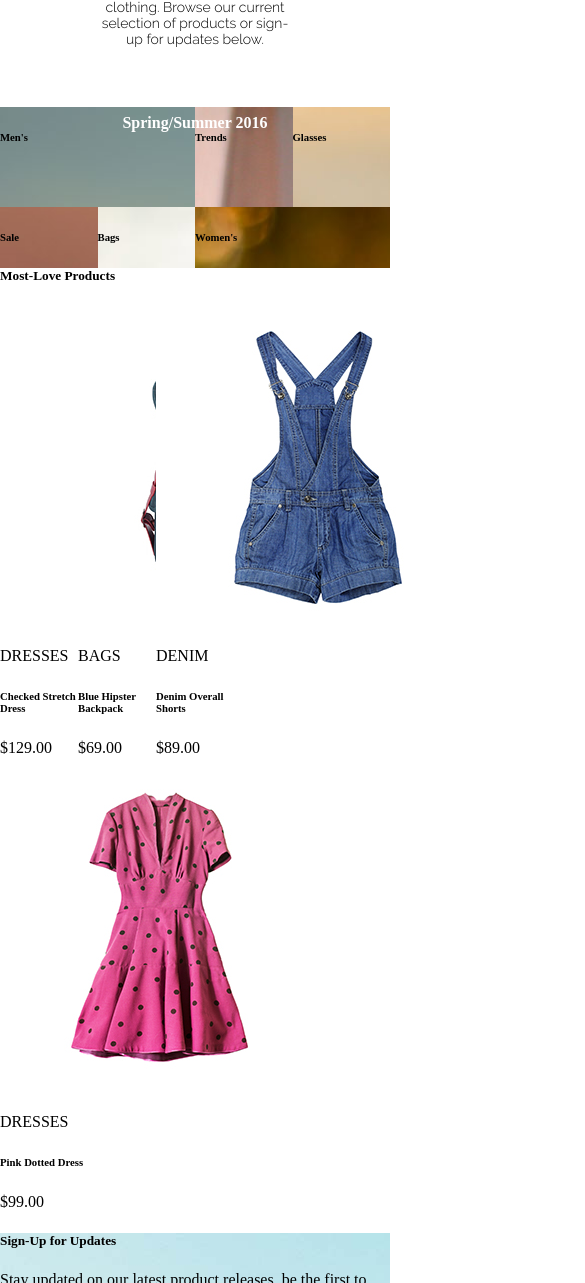
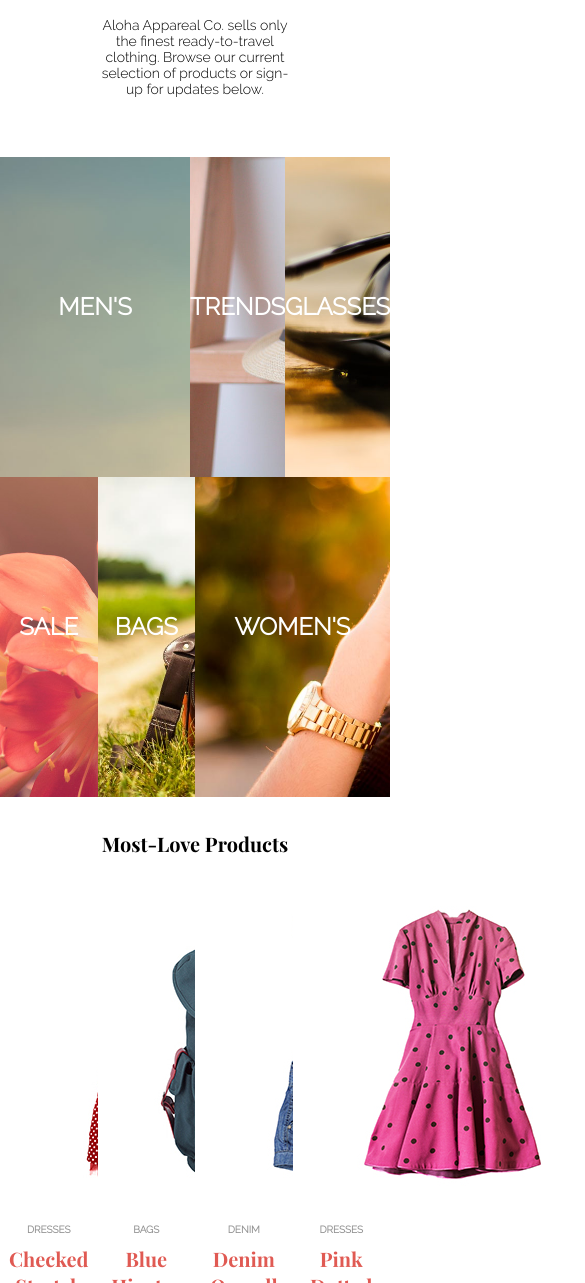
Before and after one commit to KyleFlemington/Clothing-Webiste-HomePage, a plain HTML site: page index.html in a window 390 px wide. Shown: the part 717-2000 px from the top of the page, 585 px wide, since content can reach past the window. Drawn offline with Linux system fonts and the light colour scheme.

Commit message:
Prelim Framework, still not responsive, not 100% in design

```diff
--- a/index.html
+++ b/index.html
@@ -20,51 +20,61 @@
 		<img src="./images/cart-icon.svg" class="nbt-cart">
 	</header>
 
+
+
 	<section id="main-banner">
 		<div class="main-banner-details">
 			<p class="mb-title"> NEW COLLECTION </p>
 			<h4 class="mb-season"> Spring/Summer 2016 </h4>
 		</div>
-		<img src="./images/banner-girl.png" class="mb-model">
+		<img src="./images/banner-girl.png") class="mb-model"></div>
 	</section>
+
+
 
 	<section class="cta-banner">
 		<h5> <span class="hand-crafted"> Hand Crafted </span>  Styles </h5>
 		<p class="ctab-details"> Aloha Appareal Co. sells only the finest ready-to-travel clothing. Browse our current selection of products or sign-up for updates below. </p>
 	</section>
 
+
+
 	<section class="directory-container">
 		<div class="dr-row-1">
-			<div class="directory-mens">
+			<div id="directory-mens" class="directory">
 				<h6> Men's </h6>
 			</div>
-			<div class="directory-trends">
+			<div id="directory-trends" class="directory">
 				<h6> Trends </h6>
 			</div>
-			<div class="directory-glasses">
+			<div id="directory-glasses" class="directory">
 				<h6> Glasses </h6>
 			</div>
 		</div>
 
+
+
 		<div class="dr-row-2">
-			<div class="directory-sale">
+			<div id="directory-sale" class="directory">
 				<h6> Sale </h6>
 			</div>
-			<div class="directory-bags">
+			<div id="directory-bags" class="directory">
 				<h6> Bags </h6>
 			</div>
-			<div class="directory-womens">
+			<div id="directory-womens" class="directory">
 				<h6> Women's </h6>
 			</div>
 		</div>
 	</div>
 
+
+
 	<div class="loved-container">
 		<div class="lc-header">
-			<h5> Most-Love Products </h5>
+			<h5> <span class="most-loved"> Most-Love </span> Products </h5>
 		</div>
 		<div class="lc-Row">
-			<div class="lcr-1">
+			<div class="loved-item">
 				<div class="lcr-img">
 					<img src ="./images/checked-stretch-dress.jpg">
 				</div>
@@ -72,7 +82,7 @@
 				<h6 class="lcr-product-name"> Checked Stretch Dress </h6>
 				<p class="lcr-price"> $129.00 </p>
 			</div>
-			<div class="lcr-2">
+			<div class="loved-item">
 				<div class="lcr-img">
 					<img src ="./images/blue-hipster-backpack.jpg">
 				</div>
@@ -80,7 +90,7 @@
 				<h6 class="lcr-product-name"> Blue Hipster Backpack </h6>
 				<p class="lcr-price"> $69.00 </p>
 			</div>
-			<div class="lcr-3">
+			<div class="loved-item">
 				<div class="lcr-img">
 					<img src ="./images/demin-overall-shorts.jpg">
 				</div>
@@ -88,7 +98,7 @@
 				<h6 class="lcr-product-name"> Denim Overall Shorts </h6>
 				<p class="lcr-price"> $89.00 </p>
 			</div>
-			<div class="lcr-4">
+			<div class="loved-item">
 				<div class="lcr-img">
 					<img src ="./images/pink-dotted-dress.jpg">
 				</div>
@@ -101,24 +111,25 @@
 			</div>
 	</section>
 
+
+
 	<section class="updates-banner-container">
-		<div>
-			<h5> Sign-Up for Updates </h5>
-		</div>
-		<div>
+		<div class="update-details">
+			<h5> <span class="update-Sign-Up"> Sign-Up for </span> Updates </h5>
 			<p> Stay updated on our latest product releases, be the first to find out about upcoming sales, and get free style tips from our blog. Unsubscribe at anytime </p>
-		</div>
-		<div>
-			<form>
-				<input type="text" name="email">
-				<button> Subscribe </button>
+			<form class="subscribe">
+				<input class="subscribe-input" type="text" name="email">
+				<button class="subscribe-button"> Subscribe </button>
 			</form>
 		</div>
 	</section>
 
+
+
 	<footer id="footer">
-		<div class="ftr-left">
-					<ul>
+		<div class="footer-container">
+
+						<ul class="ftr-left">
 							<li><p> C 2016 Aloha Clothing Co </p></li>
 							<li><p> Powered by HTML and CSS </p></li>
 							<li><p> 604-999-9999  Email@email.com</p></li>
@@ -126,18 +137,19 @@
 							<li class="ftr-address"><p> 104 Broadway </p></li>
 							<li class="ftr-address"><p> Vancouver, BC </p></li>
 							</ul>
-		</div>
-		<div class="ftr-right">
-			<ul>
+
+				<ul class="ftr-right">
 					<li><i class="fa fa-facebook" aria-hidden="true"></i><span class="ftr-text">&nbsp; Facebook</span> </li>
 					<li><i class="fa fa-twitter" aria-hidden="true"></i><span class="ftr-text">&nbsp;Twitter</span></li>
 					<li><i class="fa fa-instagram" aria-hidden="true"></i><span class="ftr-text">&nbsp;Instagram</span></li>
 					<li><i class="fa fa-pinterest-p" aria-hidden="true"></i><span class="ftr-text">&nbsp;Pinterest</span></li>
 					<li><i class="fa fa-google-plus" aria-hidden="true"></i><span class="ftr-text">&nbsp;Google+</span></li>
 				</ul>
+
 		</div>
+	</footer>
 
-	</footer>
+
 
 </body>
 </html>
--- a/stylesheets/style.css
+++ b/stylesheets/style.css
@@ -61,41 +61,64 @@ footer {
 
 
 #main-banner {
-	background-image: url("../images/flower-bkgd.jpg");
-	background-repeat: no-repeat;
-	max-height: 500px;
-	height: 500px;
+	background: linear-gradient( rgba(0, 0, 0, 0.5), rgba(0, 0, 0, 0.5) ), url("../images/flower-bkgd.jpg");
+	background-repeat: repeat;
+	background-position: center;
+	background-size: contain;
+	display: flex;
+	max-height: 550px;
+	height: 550px;
 	position: relative;
 	line-height: 500px;
+	overflow: hidden;
 }
 
-#main-banner > img{
-	display: block;
-	max-height: 400px;
+.mb-model {
+	z-index: 500;
+	margin: 0;
+	margin-bottom: -100px;
+	height: 100%;
+	display: flex;
 	position: absolute;
 	bottom: 0;
-	margin: 0 auto;
-	left: 45%;
+	left: 40%;
 }
 
-#main-banner > div {
-	text-align: center;
+
+.main-banner-details {
 	color: white;
+  position: relative;
+  z-index: 1000;
+  height: 100%;
+  width: 50%;
+  margin: 0 auto;
 }
 
 .mb-title {
-	margin: 0;
+	text-align: center;
+	vertical-align: text-top;
+	line-height: 325px;
+	margin: auto;
+	top: 0;
+	height: 10%;
+	font-family: 'Raleway';
+	font-weight: bold;
 }
 
 .mb-season {
 	margin: 0;
+	vertical-align: text-top;
+	height: 10%;
+	line-height: 325px;
+	font-family: 'Playfair';
+	font-weight: bold;
+	font-size: 60px;
 }
 
 
 .cta-banner {
 	height: 200px;
 	text-align: center;
-	vertical-align: center;
 }
 
 .cta-banner > h5 {
@@ -116,53 +139,234 @@ footer {
 }
 
 .dr-row-1 {
-	height: 100px;
+	height: 320px;
+	display: inline-flex;
+	flex-direction: row;
+	flex-wrap: wrap;
+	flex-flow: row wrap;
+	justify-content: space-between;
+	width: 100%;
 }
 
-.dr-row-1 > div {
-	height: 100px;
+.directory {
+	background-repeat: no-repeat;
+	background-size: cover;
 }
+
+.directory > h6 {
+	text-align: center;
+	color: white;
+	vertical-align: middle;
+	line-height: 300px;
+	font-family: 'Raleway';
+	font-size: 24px;
+	text-transform: uppercase;
+	margin: 0;
+}
+
+#directory-mens {
+	background-image: url("../images/mens-category.jpg");
+	height: 100%;
+	justify-content: flex-start;
+	flex: 2;
+	order: 1;
+	flex-wrap: wrap;
+
+}
+
+
+#directory-trends {
+	background-image: url("../images/trends-category.jpg");
+	height: 100%;
+	justify-content: center;
+	flex: 1;
+	order: 2;
+	flex-wrap: wrap;
+
+}
+
+#directory-glasses {
+	background-image: url("../images/glasses-category.jpg");
+	height: 100%;
+	justify-content: flex-end;
+	flex: 1;
+	order: 3;
+	flex-wrap: wrap;
+
+}
+
+
+.dr-row-2 {
+	height: 320px;
+	display: inline-flex;
+	flex-direction: row;
+	width: 100%;
+}
+
+
+#directory-sale {
+	background-image: url("../images/sale-category.jpg");
+	justify-content: flex-start;
+	flex: 1;
+	order: 1;
+}
+
+#directory-bags {
+	background-image: url("../images/bags-category.jpg");
+	justify-content: center;
+	flex: 1;
+	order: 2;
+}
+
+#directory-womens {
+	background-image: url("../images/womens-category.jpg");
+	justify-content: flex-end;
+	flex: 2;
+	order: 3;
+}
+
+.lc-header {
+	display: table;
+	margin: auto;
+}
+
+.lc-header > h5 {
+	font-family: 'Playfair';
+	font-size: 20px;
+}
+
+.most-loved {
+	text-decoration: italic;
+}
+
+
 
 .lc-Row {
 	width: 100%;
 	margin: auto;
+	display: flex;
+	flex-direction: row;
 }
 
-.lcr-1 {
-	float: left;
-	width: 20%;
+.loved-item {
+	width: 25%;
+	display: flex;
+	flex-direction: column;
+	text-align: center;
 }
 
-.lcr-2 {
-	float: left;
-	width: 20%;
+.lcr-category {
+	font-family: 'Raleway';
+	font-size: 10px;
+	font-weight: bold;
+	text-transform: uppercase;
+	color: #949494;
 }
 
-.lcr-3 {
-	float: left;
-	width: 20%;
+.lcr-product-name {
+	font-family: 'Playfair';
+	font-size: 20px;
+	font-weight: lighter;
+	color: #e05a53;
+	margin: 0;
+}
+
+.lcr-price {
+	font-family: 'Raleway';
+	font-size: 10px;
+	font-weight: bold;
+	text-transform: uppercase;
+	color: #949494;
+}
+
+.updates-banner-container {
+	background-image: url("../images/wave-bkgd.jpg");
+	background-repeat: no-repeat;
+	background-position: center bottom;
+	height: 350px;
+	width: 100%;
+	display: table;
+	position: relative;
+	overflow: hidden;
 }
 
 
+.update-details {
+	flex-direction: column;
+	justify-content: center;
+	width: 50%;
+  margin: 0 auto;
+  display: table-cell;
+  vertical-align: middle;
+}
+
+.update-details > h5 {
+	font-family: 'Playfair';
+	font-size: 35px;
+	color: white;
+	margin: 0;
+	text-align: center;
+}
+
+.update-details > p {
+	font-family: 'Raleway';
+	font-size: 12px;
+	color: white;
+	text-align: center;
+	width: 50%
+	margin: auto;
+}
+
+.subscribe {
+	text-align: center;
+}
+
+.subscribe-input {
+	border-radius: 25px;
+	width: 20%;
+	height: 25px;
+	padding-right: 75px;
+}
+
+.subscribe-button {
+	background-color: #e05851;
+	color: white;
+	font-family: 'Raleway';
+	height: 25px;
+	border-radius: 25px;
+	border-color: #e05851;
+	margin-left: -75px;
+}
+
 #footer {
 	display: flex;
+	flex-direction: row;
+
+}
+
+.footer-container {
+	width: 100%;
+		display: flex;
+	flex-direction: row;
+}
+
+.ftr-left {
+	display: flex;
+	flex-direction: column;
+	flex: 2;
+	justify-content: flex-start;
+	align-items: flex-start;
+	margin-left: 10px;
+	color: white;
 }
 
 .ftr-right {
 	display: flex;
-  flex-direction: row;
-  justify-content: flex-end;
+  flex-direction: column;
+  align-items: flex-end;
   flex: 1;
   margin-right: 10px;
   color: white;
-}
-
-.ftr-left {
-	display: flex;
-	flex-direction: row;
-	justify-content: flex-start;
-	margin-left: 10px;
-	color: white;
 }
 
 .ftr-address {
@@ -176,52 +380,3 @@ footer {
 .fa {
 	margin-right: 10px;
 }
-
-
-
-.directory-mens {
-	background-image: url("../images/mens-category.jpg");
-	background-repeat: no-repeat;
-	width: 50%;
-	float: left;
-}
-
-.directory-trends {
-	background-image: url("../images/trends-category.jpg");
-	background-repeat: no-repeat;
-	width: 25%;
-	float: left;
-}
-
-.directory-glasses {
-	background-image: url("../images/glasses-category.jpg");
-	background-repeat: no-repeat;
-	width: 25%;
-	float: left;
-}
-
-.directory-sale {
-	background-image: url("../images/sale-category.jpg");
-	background-repeat: no-repeat;
-	width: 25%;
-	float: left;
-}
-
-.directory-bags {
-	background-image: url("../images/bags-category.jpg");
-	background-repeat: no-repeat;
-	width: 25%;
-	float: left;
-}
-
-.directory-womens {
-	background-image: url("../images/womens-category.jpg");
-	background-repeat: no-repeat;
-	width: 50%;
-	float: left;
-}
-
-.updates-banner-container {
-	background-image: url("../images/wave-bkgd.jpg");
-	background-repeat: no-repeat;
-}
```
Lines whose indentation alone changed are shown as unchanged.
